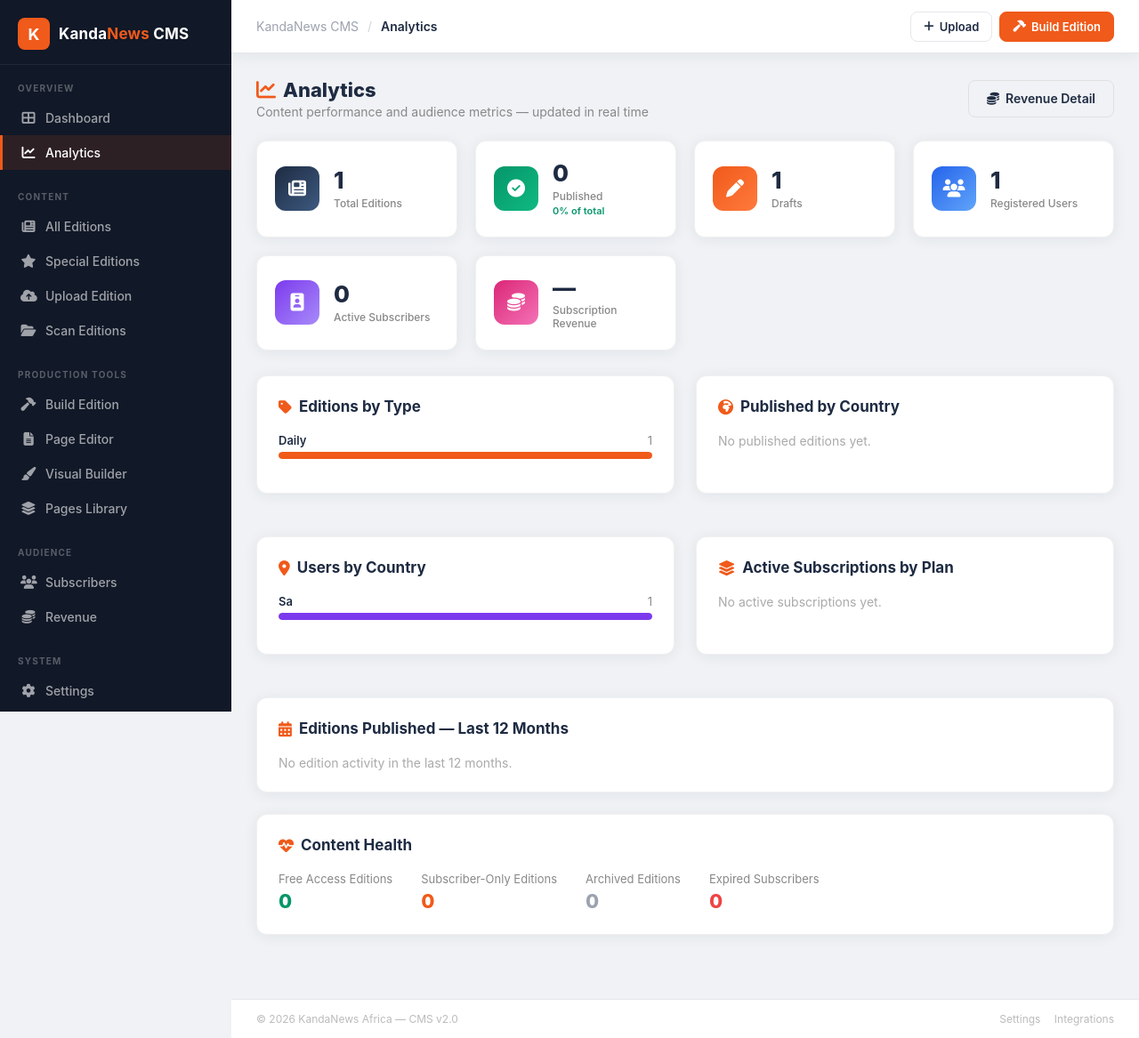
After one commit to SAVIOUR26/cms, a PHP site: page /portal/analytics.php in a window 1280 px wide. The commit adds this page. Shown: the whole page at 89% size. Run offline with PHP 8.4, Linux system fonts and the light colour scheme; a user stored in the database is signed in; tables that the repository leaves empty hold one stand-in row (values such as "Sample post").

Commit message:
Fix production errors: is_dir warnings, category column, analytics page
- pages-library.php / build-edition.php: guard is_dir() calls with
  pathinfo extension check to prevent open_basedir warnings when
  scandir returns HTML files (e.g. page-01-cover.html/)
- portal/includes/auth.php: add portal_ensure_schema() that auto-runs
  ALTER TABLE to add the missing `category` column on production
  databases where migration_002 was never executed; called once per
  request via portal_db()
- portal/analytics.php: create new analytics page (fixes 404 from
  sidebar link) with edition stats by type/country/month, subscriber
  and revenue breakdowns, content health summary

https://claude.ai/code/session_01KRubvmXVe8E5mT5zufESof

```diff
--- a/build-edition.php
+++ b/build-edition.php
@@ -534,7 +534,7 @@
                             $rootFiles = [];
                             foreach (scandir($pagesDir) as $f) {
                                 if ($f[0] === '.') continue;
-                                if (!is_dir($pagesDir . $f) && pathinfo($f, PATHINFO_EXTENSION) === 'html') {
+                                if (pathinfo($f, PATHINFO_EXTENSION) === 'html') {
                                     $rootFiles[] = ['filename' => $f, 'name' => str_replace(['-', '_', '.html'], [' ', ' ', ''], $f)];
                                 }
                             }
@@ -543,6 +543,8 @@
                             // Subfolders → each folder becomes a group
                             foreach (scandir($pagesDir) as $folder) {
                                 if ($folder[0] === '.') continue;
+                                // Skip files — only enter actual directories
+                                if (pathinfo($folder, PATHINFO_EXTENSION) !== '') continue;
                                 $folderPath = $pagesDir . $folder . '/';
                                 if (!is_dir($folderPath)) continue;
                                 $folderPages = [];
--- a/pages-library.php
+++ b/pages-library.php
@@ -42,6 +42,8 @@ if (is_dir($pagesDir)) {
     if ($rootPages) $pageGroups['General'] = $rootPages;
     foreach (scandir($pagesDir) as $folder) {
         if ($folder[0] === '.') continue;
+        // Skip files (HTML pages etc.) — only process actual directories
+        if (pathinfo($folder, PATHINFO_EXTENSION) !== '') continue;
         $folderPath = $pagesDir . $folder . '/';
         if (!is_dir($folderPath)) continue;
         $folderPages = scan_pages_group($folderPath, $folder . '/');
--- /dev/null
+++ b/portal/analytics.php
@@ -0,0 +1,406 @@
+<?php
+/**
+ * KandaNews Africa — Analytics
+ *
+ * Overview of content performance, subscriber growth, and revenue metrics.
+ */
+
+require_once __DIR__ . '/includes/auth.php';
+portal_require_login();
+
+$page_title   = 'Analytics';
+$page_section = 'overview';
+$db           = portal_db();
+
+// ── Edition Stats ──────────────────────────────
+$editions = [
+    'total'     => 0,
+    'published' => 0,
+    'draft'     => 0,
+    'archived'  => 0,
+    'free'      => 0,
+    'paid'      => 0,
+];
+$by_type    = [];
+$by_country = [];
+$by_month   = [];
+
+// ── Subscriber / Revenue Stats ─────────────────
+$subs = [
+    'users'       => 0,
+    'active'      => 0,
+    'expired'     => 0,
+    'revenue_ugx' => 0,
+    'revenue_kes' => 0,
+];
+$subs_by_country = [];
+$subs_by_plan    = [];
+$revenue_by_month = [];
+
+try {
+    // Editions
+    $editions['total']     = (int) $db->query("SELECT COUNT(*) FROM editions")->fetchColumn();
+    $editions['published'] = (int) $db->query("SELECT COUNT(*) FROM editions WHERE status='published'")->fetchColumn();
+    $editions['draft']     = (int) $db->query("SELECT COUNT(*) FROM editions WHERE status='draft'")->fetchColumn();
+    $editions['archived']  = (int) $db->query("SELECT COUNT(*) FROM editions WHERE status='archived'")->fetchColumn();
+    $editions['free']      = (int) $db->query("SELECT COUNT(*) FROM editions WHERE is_free=1 AND status='published'")->fetchColumn();
+    $editions['paid']      = (int) $db->query("SELECT COUNT(*) FROM editions WHERE is_free=0 AND status='published'")->fetchColumn();
+
+    // Editions by type
+    $rows = $db->query("
+        SELECT edition_type, COUNT(*) AS cnt
+        FROM editions
+        GROUP BY edition_type
+        ORDER BY cnt DESC
+    ")->fetchAll();
+    foreach ($rows as $r) {
+        $by_type[$r['edition_type'] ?: 'daily'] = (int) $r['cnt'];
+    }
+
+    // Editions by country
+    $rows = $db->query("
+        SELECT country, COUNT(*) AS cnt
+        FROM editions
+        WHERE status = 'published'
+        GROUP BY country
+        ORDER BY cnt DESC
+    ")->fetchAll();
+    foreach ($rows as $r) {
+        $by_country[$r['country'] ?: 'UG'] = (int) $r['cnt'];
+    }
+
+    // Editions published per month (last 12 months)
+    $rows = $db->query("
+        SELECT DATE_FORMAT(created_at, '%Y-%m') AS ym, COUNT(*) AS cnt
+        FROM editions
+        WHERE created_at >= DATE_SUB(NOW(), INTERVAL 12 MONTH)
+        GROUP BY ym
+        ORDER BY ym ASC
+    ")->fetchAll();
+    foreach ($rows as $r) {
+        $by_month[$r['ym']] = (int) $r['cnt'];
+    }
+
+} catch (PDOException $e) { /* editions table may not exist */ }
+
+try {
+    // Subscribers
+    $subs['users']       = (int) $db->query("SELECT COUNT(*) FROM users WHERE status='active'")->fetchColumn();
+    $subs['active']      = (int) $db->query("SELECT COUNT(*) FROM subscriptions WHERE status='active' AND expires_at > NOW()")->fetchColumn();
+    $subs['expired']     = (int) $db->query("SELECT COUNT(*) FROM subscriptions WHERE status='active' AND expires_at <= NOW()")->fetchColumn();
+    $subs['revenue_ugx'] = (float) $db->query("SELECT COALESCE(SUM(amount),0) FROM subscriptions WHERE status='active' AND currency='UGX'")->fetchColumn();
+    $subs['revenue_kes'] = (float) $db->query("SELECT COALESCE(SUM(amount),0) FROM subscriptions WHERE status='active' AND currency='KES'")->fetchColumn();
+
+    // Subscribers by country
+    $rows = $db->query("
+        SELECT country, COUNT(*) AS cnt
+        FROM users
+        WHERE status = 'active'
+        GROUP BY country
+        ORDER BY cnt DESC
+    ")->fetchAll();
+    foreach ($rows as $r) {
+        $subs_by_country[$r['country'] ?: '??'] = (int) $r['cnt'];
+    }
+
+    // Subscriptions by plan
+    $rows = $db->query("
+        SELECT plan, COUNT(*) AS cnt
+        FROM subscriptions
+        WHERE status = 'active' AND expires_at > NOW()
+        GROUP BY plan
+        ORDER BY cnt DESC
+    ")->fetchAll();
+    foreach ($rows as $r) {
+        $subs_by_plan[$r['plan'] ?: 'unknown'] = (int) $r['cnt'];
+    }
+
+    // Revenue per month (last 12 months, UGX)
+    $rows = $db->query("
+        SELECT DATE_FORMAT(created_at, '%Y-%m') AS ym, COALESCE(SUM(amount),0) AS total
+        FROM subscriptions
+        WHERE currency = 'UGX'
+          AND status = 'active'
+          AND created_at >= DATE_SUB(NOW(), INTERVAL 12 MONTH)
+        GROUP BY ym
+        ORDER BY ym ASC
+    ")->fetchAll();
+    foreach ($rows as $r) {
+        $revenue_by_month[$r['ym']] = (float) $r['total'];
+    }
+
+} catch (PDOException $e) { /* users/subscriptions tables may not exist yet */ }
+
+$countries  = portal_countries();
+$type_labels = [
+    'daily'           => 'Daily',
+    'special'         => 'Special',
+    'rate_card'       => 'Rate Card',
+    'university'      => 'University',
+    'corporate'       => 'Corporate',
+    'entrepreneurship'=> 'Entrepreneurship',
+];
+
+require_once __DIR__ . '/includes/header.php';
+
+// ── Helpers ────────────────────────────────────
+function pct(int $part, int $total): string {
+    if ($total === 0) return '0%';
+    return round($part / $total * 100) . '%';
+}
+?>
+
+<div class="section-header">
+    <div>
+        <h1><i class="fas fa-chart-line" style="color:var(--orange);margin-right:8px;"></i>Analytics</h1>
+        <p>Content performance and audience metrics — updated in real time</p>
+    </div>
+    <a href="<?php echo portal_url('subscribers.php?tab=revenue'); ?>" class="btn btn-outline">
+        <i class="fas fa-coins"></i> Revenue Detail
+    </a>
+</div>
+
+<!-- ── Edition Overview ─────────────────────── -->
+<div class="stat-grid">
+    <a href="<?php echo portal_url('editions.php'); ?>" class="stat-card">
+        <div class="stat-icon si-navy"><i class="fas fa-newspaper"></i></div>
+        <div class="stat-info">
+            <div class="stat-value"><?php echo number_format($editions['total']); ?></div>
+            <div class="stat-label">Total Editions</div>
+        </div>
+    </a>
+    <a href="<?php echo portal_url('editions.php?status=published'); ?>" class="stat-card">
+        <div class="stat-icon si-green"><i class="fas fa-check-circle"></i></div>
+        <div class="stat-info">
+            <div class="stat-value"><?php echo number_format($editions['published']); ?></div>
+            <div class="stat-label">Published</div>
+            <div class="stat-trend up"><?php echo pct($editions['published'], $editions['total']); ?> of total</div>
+        </div>
+    </a>
+    <a href="<?php echo portal_url('editions.php?status=draft'); ?>" class="stat-card">
+        <div class="stat-icon si-orange"><i class="fas fa-pen"></i></div>
+        <div class="stat-info">
+            <div class="stat-value"><?php echo number_format($editions['draft']); ?></div>
+            <div class="stat-label">Drafts</div>
+        </div>
+    </a>
+    <a href="<?php echo portal_url('subscribers.php'); ?>" class="stat-card">
+        <div class="stat-icon si-blue"><i class="fas fa-users"></i></div>
+        <div class="stat-info">
+            <div class="stat-value"><?php echo number_format($subs['users']); ?></div>
+            <div class="stat-label">Registered Users</div>
+        </div>
+    </a>
+    <a href="<?php echo portal_url('subscribers.php?tab=active'); ?>" class="stat-card">
+        <div class="stat-icon si-purple"><i class="fas fa-id-badge"></i></div>
+        <div class="stat-info">
+            <div class="stat-value"><?php echo number_format($subs['active']); ?></div>
+            <div class="stat-label">Active Subscribers</div>
+        </div>
+    </a>
+    <a href="<?php echo portal_url('subscribers.php?tab=revenue'); ?>" class="stat-card">
+        <div class="stat-icon si-pink"><i class="fas fa-coins"></i></div>
+        <div class="stat-info">
+            <div class="stat-value">
+                <?php if ($subs['revenue_ugx'] > 0): ?>
+                    UGX <?php echo number_format($subs['revenue_ugx'] / 1000, 0); ?>K
+                <?php elseif ($subs['revenue_kes'] > 0): ?>
+                    KES <?php echo number_format($subs['revenue_kes'] / 1000, 0); ?>K
+                <?php else: ?>
+                    —
+                <?php endif; ?>
+            </div>
+            <div class="stat-label">Subscription Revenue</div>
+        </div>
+    </a>
+</div>
+
+<div style="display:grid;grid-template-columns:1fr 1fr;gap:24px;margin-bottom:24px;">
+
+    <!-- Editions by Type -->
+    <div class="card">
+        <div class="card-header">
+            <h2><i class="fas fa-tag"></i> Editions by Type</h2>
+        </div>
+        <?php if (empty($by_type)): ?>
+            <p style="color:#aaa;font-size:14px;">No edition data yet.</p>
+        <?php else: ?>
+            <?php foreach ($by_type as $type => $cnt): ?>
+            <div style="margin-bottom:14px;">
+                <div style="display:flex;justify-content:space-between;margin-bottom:5px;">
+                    <span style="font-size:13px;font-weight:600;color:var(--navy);">
+                        <?php echo htmlspecialchars($type_labels[$type] ?? ucfirst($type)); ?>
+                    </span>
+                    <span style="font-size:13px;color:#888;"><?php echo number_format($cnt); ?></span>
+                </div>
+                <div style="background:#f0f2f5;border-radius:6px;height:8px;overflow:hidden;">
+                    <div style="width:<?php echo pct($cnt, $editions['total']); ?>;height:100%;background:var(--orange);border-radius:6px;transition:width .4s;"></div>
+                </div>
+            </div>
+            <?php endforeach; ?>
+        <?php endif; ?>
+    </div>
+
+    <!-- Editions by Country -->
+    <div class="card">
+        <div class="card-header">
+            <h2><i class="fas fa-globe-africa"></i> Published by Country</h2>
+        </div>
+        <?php if (empty($by_country)): ?>
+            <p style="color:#aaa;font-size:14px;">No published editions yet.</p>
+        <?php else: ?>
+            <?php foreach ($by_country as $code => $cnt): ?>
+            <div style="margin-bottom:14px;">
+                <div style="display:flex;justify-content:space-between;margin-bottom:5px;">
+                    <span style="font-size:13px;font-weight:600;color:var(--navy);">
+                        <?php echo htmlspecialchars($countries[strtoupper($code)] ?? $code); ?>
+                    </span>
+                    <span style="font-size:13px;color:#888;"><?php echo number_format($cnt); ?></span>
+                </div>
+                <div style="background:#f0f2f5;border-radius:6px;height:8px;overflow:hidden;">
+                    <div style="width:<?php echo pct($cnt, $editions['published']); ?>;height:100%;background:var(--navy);border-radius:6px;transition:width .4s;"></div>
+                </div>
+            </div>
+            <?php endforeach; ?>
+        <?php endif; ?>
+    </div>
+
+</div>
+
+<div style="display:grid;grid-template-columns:1fr 1fr;gap:24px;margin-bottom:24px;">
+
+    <!-- Subscribers by Country -->
+    <div class="card">
+        <div class="card-header">
+            <h2><i class="fas fa-map-marker-alt"></i> Users by Country</h2>
+        </div>
+        <?php if (empty($subs_by_country)): ?>
+            <p style="color:#aaa;font-size:14px;">No user data yet.</p>
+        <?php else: ?>
+            <?php foreach ($subs_by_country as $code => $cnt): ?>
+            <div style="margin-bottom:14px;">
+                <div style="display:flex;justify-content:space-between;margin-bottom:5px;">
+                    <span style="font-size:13px;font-weight:600;color:var(--navy);">
+                        <?php echo htmlspecialchars($countries[strtoupper($code)] ?? $code); ?>
+                    </span>
+                    <span style="font-size:13px;color:#888;"><?php echo number_format($cnt); ?></span>
+                </div>
+                <div style="background:#f0f2f5;border-radius:6px;height:8px;overflow:hidden;">
+                    <div style="width:<?php echo pct($cnt, $subs['users']); ?>;height:100%;background:var(--purple);border-radius:6px;transition:width .4s;"></div>
+                </div>
+            </div>
+            <?php endforeach; ?>
+        <?php endif; ?>
+    </div>
+
+    <!-- Subscriptions by Plan -->
+    <div class="card">
+        <div class="card-header">
+            <h2><i class="fas fa-layer-group"></i> Active Subscriptions by Plan</h2>
+        </div>
+        <?php if (empty($subs_by_plan)): ?>
+            <p style="color:#aaa;font-size:14px;">No active subscriptions yet.</p>
+        <?php else: ?>
+            <?php foreach ($subs_by_plan as $plan => $cnt): ?>
+            <div style="margin-bottom:14px;">
+                <div style="display:flex;justify-content:space-between;margin-bottom:5px;">
+                    <span style="font-size:13px;font-weight:600;color:var(--navy);">
+                        <?php echo htmlspecialchars(ucwords(str_replace('_', ' ', $plan))); ?>
+                    </span>
+                    <span style="font-size:13px;color:#888;"><?php echo number_format($cnt); ?></span>
+                </div>
+                <div style="background:#f0f2f5;border-radius:6px;height:8px;overflow:hidden;">
+                    <div style="width:<?php echo pct($cnt, max($subs['active'], 1)); ?>;height:100%;background:var(--green);border-radius:6px;transition:width .4s;"></div>
+                </div>
+            </div>
+            <?php endforeach; ?>
+        <?php endif; ?>
+    </div>
+
+</div>
+
+<!-- ── Editions Published Per Month ─────────── -->
+<div class="card">
+    <div class="card-header">
+        <h2><i class="fas fa-calendar-alt"></i> Editions Published — Last 12 Months</h2>
+    </div>
+    <?php if (empty($by_month)): ?>
+        <p style="color:#aaa;font-size:14px;">No edition activity in the last 12 months.</p>
+    <?php else: ?>
+        <?php
+        $maxVal = max(array_values($by_month));
+        $months = [];
+        for ($i = 11; $i >= 0; $i--) {
+            $months[] = date('Y-m', strtotime("-{$i} months"));
+        }
+        ?>
+        <div style="display:flex;align-items:flex-end;gap:6px;height:120px;padding-bottom:24px;position:relative;border-bottom:2px solid #f0f2f5;">
+            <?php foreach ($months as $ym):
+                $cnt    = $by_month[$ym] ?? 0;
+                $height = $maxVal > 0 ? round($cnt / $maxVal * 100) : 0;
+                $label  = date('M', strtotime($ym . '-01'));
+            ?>
+            <div style="flex:1;display:flex;flex-direction:column;align-items:center;gap:4px;position:relative;">
+                <span style="font-size:10px;color:#888;position:absolute;top:-18px;"><?php echo $cnt > 0 ? $cnt : ''; ?></span>
+                <div style="width:100%;background:var(--orange);border-radius:4px 4px 0 0;height:<?php echo $height; ?>%;min-height:<?php echo $cnt > 0 ? '4px' : '0'; ?>;transition:height .4s;" title="<?php echo $ym . ': ' . $cnt; ?> editions"></div>
+                <span style="font-size:10px;color:#aaa;position:absolute;bottom:-20px;"><?php echo $label; ?></span>
+            </div>
+            <?php endforeach; ?>
+        </div>
+    <?php endif; ?>
+</div>
+
+<?php if ($subs['revenue_ugx'] > 0 || $subs['revenue_kes'] > 0): ?>
+<!-- ── Revenue Overview ──────────────────────── -->
+<div class="card">
+    <div class="card-header">
+        <h2><i class="fas fa-coins"></i> Revenue Overview</h2>
+        <a href="<?php echo portal_url('subscribers.php?tab=revenue'); ?>" class="btn btn-outline btn-sm">
+            Full Report <i class="fas fa-arrow-right"></i>
+        </a>
+    </div>
+    <div style="display:grid;grid-template-columns:repeat(auto-fit,minmax(200px,1fr));gap:20px;">
+        <?php if ($subs['revenue_ugx'] > 0): ?>
+        <div style="background:linear-gradient(135deg,var(--navy),var(--navy-xl));border-radius:12px;padding:20px;color:#fff;">
+            <div style="font-size:12px;opacity:.7;margin-bottom:6px;text-transform:uppercase;letter-spacing:1px;">Uganda (UGX)</div>
+            <div style="font-size:28px;font-weight:800;">UGX <?php echo number_format($subs['revenue_ugx']); ?></div>
+            <div style="font-size:12px;opacity:.6;margin-top:4px;">Active subscriptions</div>
+        </div>
+        <?php endif; ?>
+        <?php if ($subs['revenue_kes'] > 0): ?>
+        <div style="background:linear-gradient(135deg,#059669,#10b981);border-radius:12px;padding:20px;color:#fff;">
+            <div style="font-size:12px;opacity:.7;margin-bottom:6px;text-transform:uppercase;letter-spacing:1px;">Kenya (KES)</div>
+            <div style="font-size:28px;font-weight:800;">KES <?php echo number_format($subs['revenue_kes']); ?></div>
+            <div style="font-size:12px;opacity:.6;margin-top:4px;">Active subscriptions</div>
+        </div>
+        <?php endif; ?>
+    </div>
+</div>
+<?php endif; ?>
+
+<!-- ── Content health summary ────────────────── -->
+<div class="card">
+    <div class="card-header">
+        <h2><i class="fas fa-heartbeat"></i> Content Health</h2>
+    </div>
+    <div style="display:flex;gap:32px;flex-wrap:wrap;">
+        <div>
+            <div style="font-size:13px;color:#888;margin-bottom:4px;">Free Access Editions</div>
+            <div style="font-size:22px;font-weight:800;color:var(--green);"><?php echo number_format($editions['free']); ?></div>
+        </div>
+        <div>
+            <div style="font-size:13px;color:#888;margin-bottom:4px;">Subscriber-Only Editions</div>
+            <div style="font-size:22px;font-weight:800;color:var(--orange);"><?php echo number_format($editions['paid']); ?></div>
+        </div>
+        <div>
+            <div style="font-size:13px;color:#888;margin-bottom:4px;">Archived Editions</div>
+            <div style="font-size:22px;font-weight:800;color:#9ca3af;"><?php echo number_format($editions['archived']); ?></div>
+        </div>
+        <div>
+            <div style="font-size:13px;color:#888;margin-bottom:4px;">Expired Subscribers</div>
+            <div style="font-size:22px;font-weight:800;color:#ef4444;"><?php echo number_format($subs['expired']); ?></div>
+        </div>
+    </div>
+</div>
+
+<?php require_once __DIR__ . '/includes/footer.php'; ?>
--- a/portal/includes/auth.php
+++ b/portal/includes/auth.php
@@ -57,7 +57,33 @@ function portal_db(): PDO {
         PDO::ATTR_EMULATE_PREPARES   => false,
     ]);
 
+    portal_ensure_schema($pdo);
+
     return $pdo;
+}
+
+/**
+ * Ensure the database schema is up to date.
+ * Adds missing columns introduced after initial deployment.
+ * Safe to run on every request — uses IF NOT EXISTS / column check.
+ */
+function portal_ensure_schema(PDO $db): void {
+    static $ran = false;
+    if ($ran) return;
+    $ran = true;
+
+    try {
+        // migration_002: add `category` column to editions
+        $cols = $db->query("SHOW COLUMNS FROM editions LIKE 'category'")->fetchAll();
+        if (empty($cols)) {
+            $db->exec("ALTER TABLE editions
+                ADD COLUMN category VARCHAR(50) DEFAULT NULL AFTER edition_type,
+                ADD INDEX idx_category (category)");
+        }
+    } catch (PDOException $e) {
+        // Non-fatal — log and continue; page may still partially work
+        error_log('portal_ensure_schema error: ' . $e->getMessage());
+    }
 }
 
 // ──────────────────────────────────────────────
```
